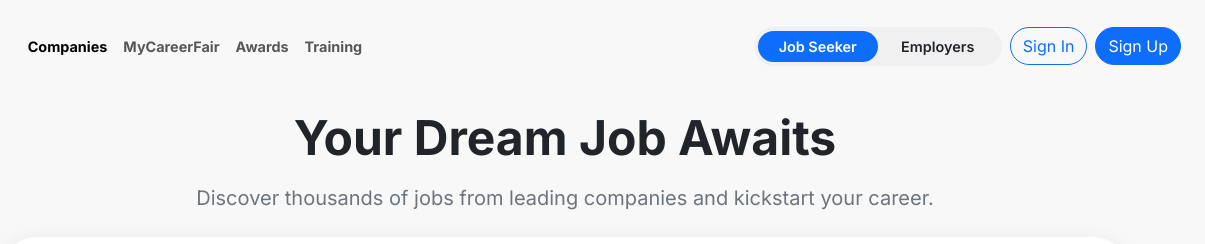
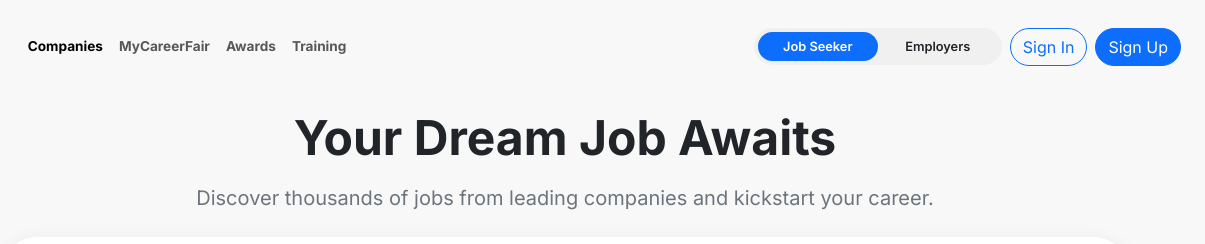
Before and after one commit to fatin-idris/JobStore-Homepage, a plain HTML site: page index.html in a window 1280 px wide. Shown: the top 244 px of the page, 75-1280 px from the left. Drawn offline with nearby package versions, Linux system fonts and the light colour scheme.

Commit message:
Update index.html

```diff
--- a/index.html
+++ b/index.html
@@ -31,7 +31,7 @@
         height: 35px;
       }
       .navbar-nav .nav-link {
-        font-size: 0.9rem;
+        font-size: 0.85rem;
       }
       .toggle-switch-wrapper {
         position: relative;
@@ -49,7 +49,7 @@
         transition: color 0.4s ease;
         text-align: center;
         width: 120px;
-        font-size: 0.9rem;
+        font-size: 0.8rem;
       }
       .toggle-switch-wrapper input[type="radio"] {
         display: none;
@@ -507,7 +507,9 @@
               <i class="bi bi-geo-alt-fill text-muted ms-2"></i>
             </div>
             <div class="search-button-wrapper">
-              <button class="btn btn-primary rounded-pill w-100">Search</button>
+              <button class="btn btn-primary rounded-pill w-100">
+                Search
+              </button>
             </div>
           </div>
         </div>
```
